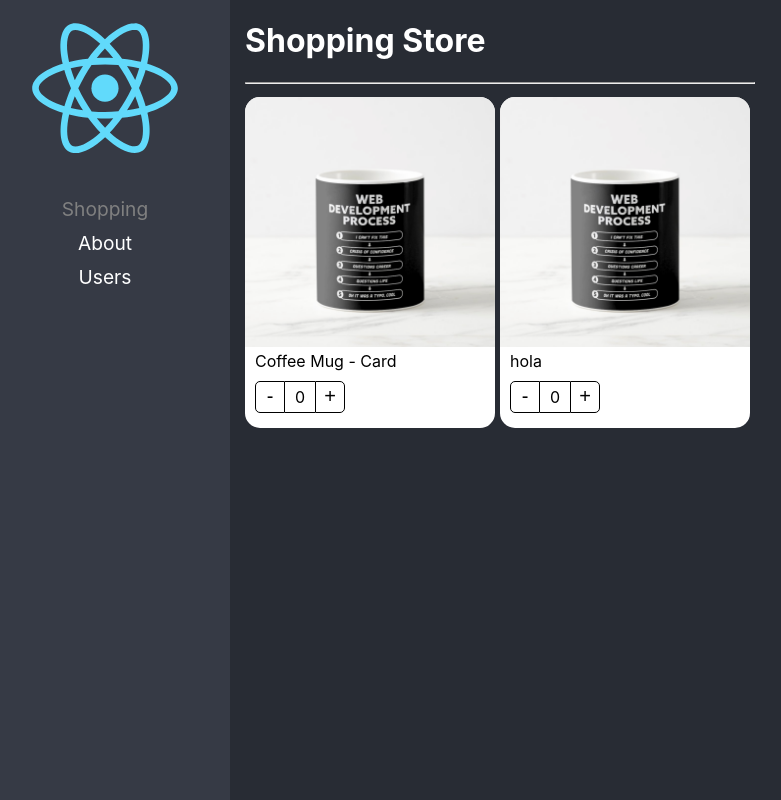
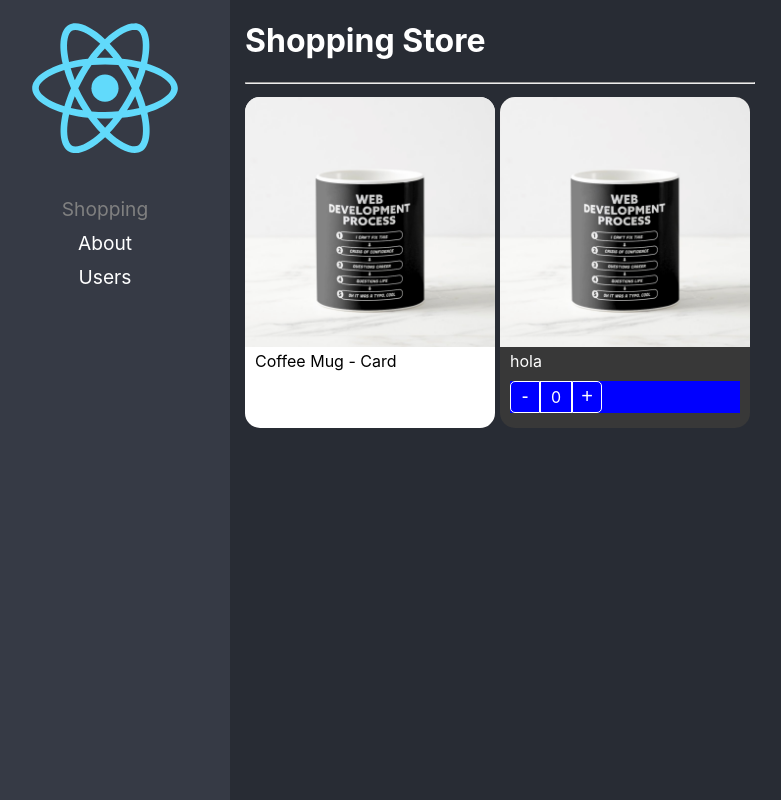
Before and after one commit to Tort9994/React-Avanzado, a React (Create React App) app: page /Shopping in a window 1280 px wide. Shown: the whole page, without its empty margins (20-801 px from the left). Built offline with nearby package versions, Linux system fonts and the light colour scheme.

Commit message:
agregar multiples clases a componentes  hijos

```diff
--- a/src/02-component-patterns/components/ProductButtons.tsx
+++ b/src/02-component-patterns/components/ProductButtons.tsx
@@ -2,12 +2,12 @@ import { useContext } from "react"
 import { ProductContext } from "./ProductCard"
 import styles from "../styles/styles.module.css"
 
-export const ProductButtons = () => {
+export const ProductButtons = ({ className, style }: { className: string, style?: React.CSSProperties }) => {
     const { counter, increaseBy } = useContext(ProductContext)
     return (
 
 
-        <div className={styles.buttonsContainer}>
+        <div className={`${styles.buttonsContainer} ${className}`} style={style}>
             <button onClick={() => increaseBy(-1)} className={styles.buttonMinus}>-</button>
             <div className={styles.countLabel}>{counter}</div>
             <button onClick={() => increaseBy(+1)} className={styles.buttonAdd}>+</button>
--- a/src/02-component-patterns/components/ProductCard.tsx
+++ b/src/02-component-patterns/components/ProductCard.tsx
@@ -12,7 +12,7 @@ export const ProductContext = createContext({} as ProductContextProps)
 const { Provider } = ProductContext
 
 
-export const ProductCard = ({ product, children }: ProductCardProps) => {
+export const ProductCard = ({ product, children, className }: ProductCardProps) => {
     const { counter, increaseBy } = useProduct()
     return (
         <Provider value={{
@@ -20,7 +20,7 @@ export const ProductCard = ({ product, children }: ProductCardProps) => {
             increaseBy,
             product,
         }}>
-            <div className={styles.productCard}>
+            <div className={`${styles.productCard} ${className}`}>
                 {children}
                 {/* <ProductImage img={'./coffee-mug.png'} />
 
--- a/src/02-component-patterns/components/ProductImage.tsx
+++ b/src/02-component-patterns/components/ProductImage.tsx
@@ -3,7 +3,7 @@ import { ProductContext } from "./ProductCard"
 import noImage from "../assets/no-image.jpg"
 import styles from "../styles/styles.module.css"
 
-export const ProductImage = ({ img = '' }) => {
+export const ProductImage = ({ img = '', className, style }: { img?: string, className?: string, style?: React.CSSProperties }) => {
     const { product } = useContext(ProductContext)
     let imgToShow: string
     if (img) {
@@ -14,6 +14,6 @@ export const ProductImage = ({ img = '' }) => {
         imgToShow = noImage
     }
     return (
-        <img className={styles.productImg} src={imgToShow} alt="theres no Images" />
+        <img className={`${styles.productImg} ${className}`} src={imgToShow} alt="theres no Images" style={style} />
     )
 }
--- a/src/02-component-patterns/components/ProductTitle.tsx
+++ b/src/02-component-patterns/components/ProductTitle.tsx
@@ -2,7 +2,8 @@ import { useContext } from "react"
 import { ProductContext } from "./ProductCard"
 import styles from "../styles/styles.module.css"
 
-export const ProductTitle = ({ title }: { title: string }) => {
+
+export const ProductTitle = ({ title, className, style }: { title?: string | undefined, className: string, style?: React.CSSProperties }) => {
     const { product } = useContext(ProductContext)
     let titleToShow: string
     if (title) {
@@ -12,6 +13,6 @@ export const ProductTitle = ({ title }: { title: string }) => {
         titleToShow = product.title
     }
     return (
-        <span className={styles.productDescription}>{titleToShow}</span>
+        <span className={`${styles.productDescription} ${className}`} style={style}>{titleToShow}</span>
     )
 }
--- a/src/02-component-patterns/pages/ShoppingPage.tsx
+++ b/src/02-component-patterns/pages/ShoppingPage.tsx
@@ -1,5 +1,5 @@
 import { ProductImage, ProductTitle, ProductCard, ProductButtons } from '../components'
-
+import '../styles/custom-styles.css'
 
 
 const Product = {
@@ -22,14 +22,14 @@ export const ShoppingPage = () => {
             }}>
 
                 <ProductCard product={Product}>
-                    <ProductCard.Image />
-                    <ProductCard.Title title={''} />
-                    <ProductCard.Buttons />
+                    <ProductCard.Image className='bg-dark' />
+                    <ProductCard.Title title={''} className='hello' />
+                    <ProductCard.Buttons className='custom-buttons' />
                 </ProductCard>
-                <ProductCard product={Product}>
+                <ProductCard product={Product} className='bg-dark'>
                     <ProductImage />
-                    <ProductTitle title={'hola'} />
-                    <ProductButtons />
+                    <ProductTitle title={'hola'} className='text-white' />
+                    <ProductButtons className='custom-buttons' style={{ backgroundColor: 'blue' }} />
                 </ProductCard>
             </div>
         </div>
--- /dev/null
+++ b/src/02-component-patterns/styles/custom-styles.css
@@ -0,0 +1,16 @@
+.bg-dark {
+  background-color: rgb(56, 56, 56);
+}
+.text-white {
+  color: white;
+}
+.custom-image {
+  padding: 10px;
+  border-radius: 20px;
+}
+
+.custom-buttons button,
+.custom-buttons div {
+  color: white;
+  border: 1px solid white;
+}
```
Also changed, not shown: src/02-component-patterns/interfaces/interfaces.ts (+6 -5 lines).
